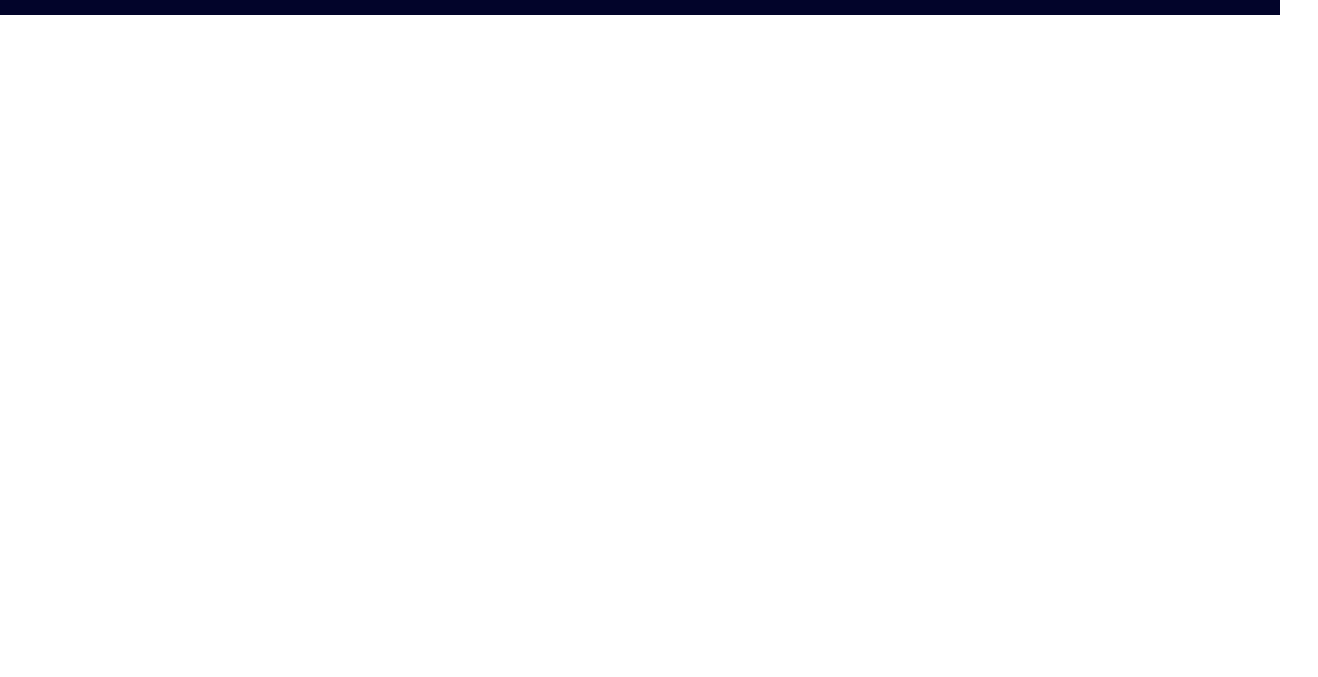
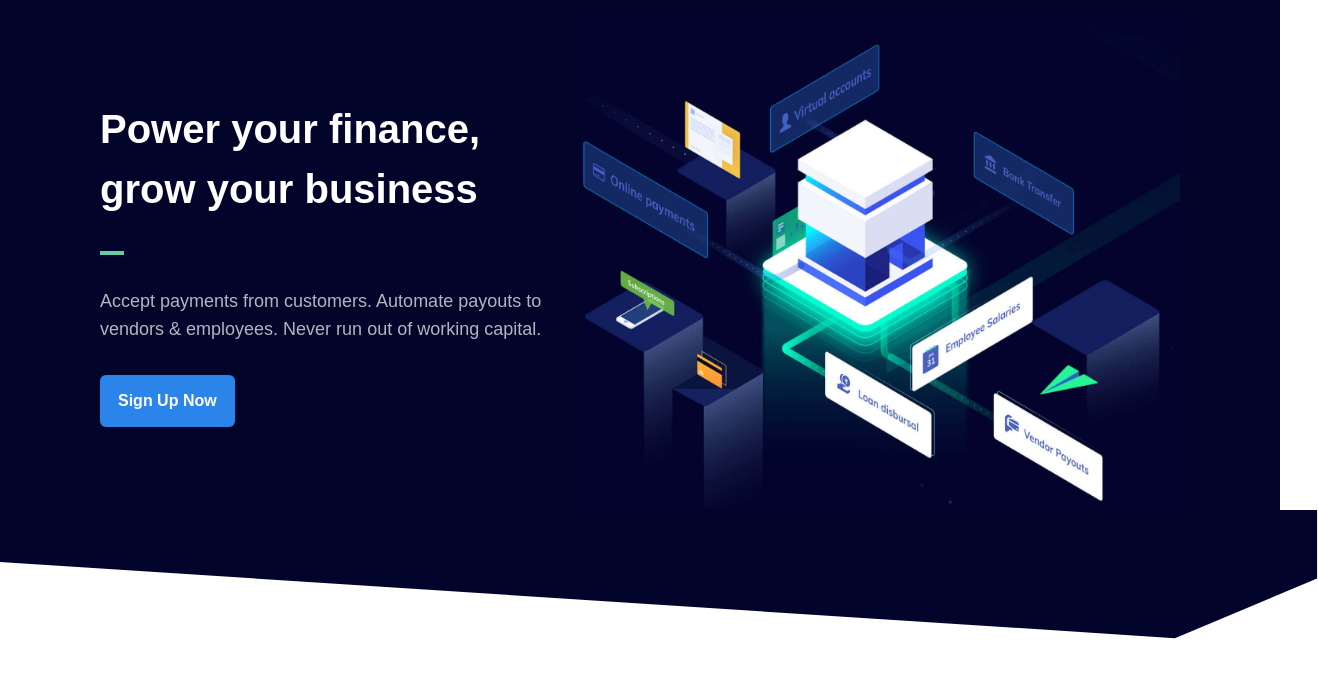
Before and after one commit to harikarthik-s/Razorpay-Clone, a website built with Vite: page index.html in a window 1280 px wide. Shown: the part 67-744 px from the top of the page, 1318 px wide, since content can reach past the window. Built offline with nearby package versions, Linux system fonts and the light colour scheme.

Commit message:
Hero section added

```diff
--- a/index.html
+++ b/index.html
@@ -5,9 +5,9 @@
     <meta name="viewport" content="width=device-width, initial-scale=1.0">
     <link rel="stylesheet" href="./styles.css">
     <link rel="shortcut icon" href="./assets/favicon.png" type="image/x-icon">
-    <title>Razorpay</title>
+    <title>Razorpay Clone</title>
 </head>
-<body>
+<body class="overflow-x-hidden">
     <nav class="bg-deepBlue">
         <div class="relative w-[1080px] mx-auto flex items-center justify-between">
             <a href="/" class="cursor-pointer py-7 pr-7">
@@ -53,5 +53,29 @@
         </div>
 
     </nav>
+
+    <section class="relative bg-deepBlue ">
+
+        <div class="width:10/12 max-w-[1080px] flex flex-row justify-between items-center mx-auto">
+            <!-- left part -->
+            <div class="space-y-8">
+                <h1 class="font-mullish text-[40px] text-white font-bold leading-[1,2]">Power your finance, grow your business</h1>
+                <div class="w-6 h-1 bg-greenLight"></div>
+                <p class="font-mullish text-[18px] leading-7 text-white opacity-70">
+                    Accept payments from customers. Automate payouts to vendors & employees.
+                    Never run out of working capital.
+                </p>
+                <button class="py-[14px] px-[18px] bg-lightBlue text-white rounded-md font-mullish font-bold hover:bg-lightBlue500 transition-all duration-200 ">Sign Up Now</button>
+            </div>
+            <!-- right part -->
+            <img src="./assets/hero-illustration.jpg" class="w-full max-w-[600px]" alt="">
+        </div>
+
+        <!-- inverted triangle shape -->
+        <div class=" absolute left-0 right-0 w-[103%]">
+            <img src="./assets/hero-shape.svg" class="w-full object-fill z-10"  alt="">
+        </div>
+
+    </section>
 </body>
 </html>
```
